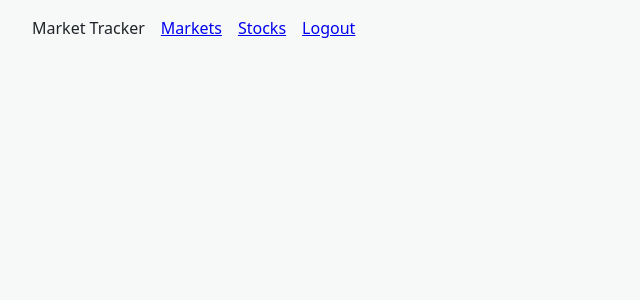
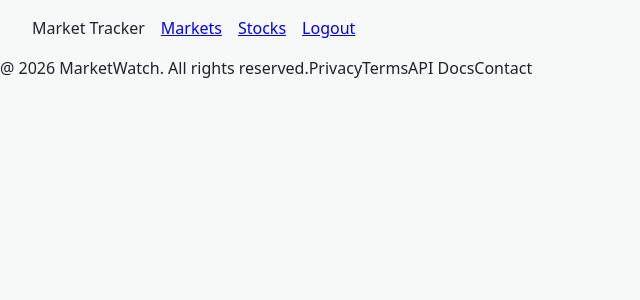
Before and after one commit to carlosariv/market-tracker, a React (Vite) app: page / in a window 1280 px wide. Shown: the top 300 px of the page, without its empty margins (0-640 px from the left). Built offline with nearby package versions, Linux system fonts and the light colour scheme; sample sign-in values are in the browser's storage.

Commit message:
nav footer layout, Outlet for children of Route

```diff
--- a/src/components/Navbar/Navbar.tsx
+++ b/src/components/Navbar/Navbar.tsx
@@ -1,14 +1,26 @@
 import './Navbar.css';
-import { Link } from 'react-router-dom';
+import { Link, Outlet } from 'react-router-dom';
 
 export default function Navbar() {
 
   return (
-    <nav className="navbar">
-      <div className="nav-logo">Market Tracker</div>
-        <nav> <Link to="/markets">Markets</Link></nav>
-        <nav> <Link to="/stocks">Stocks</Link></nav>
-         <nav> <Link to="/login">Logout</Link></nav>
-    </nav>
+    <div>
+      <nav className="navbar">
+        <div className="nav-logo">Market Tracker</div>
+        <Link to="/markets">Markets</Link>
+        <Link to="/stocks">Stocks</Link>
+        <Link to="/login">Logout</Link>
+      </nav>
+
+      <Outlet/>
+
+      <footer>
+        <a>@ 2026 MarketWatch. All rights reserved.</a>
+        <a>Privacy</a>
+        <a>Terms</a>
+        <a>API Docs</a>
+        <a>Contact</a>
+      </footer>
+    </div>
   );
 }
```
